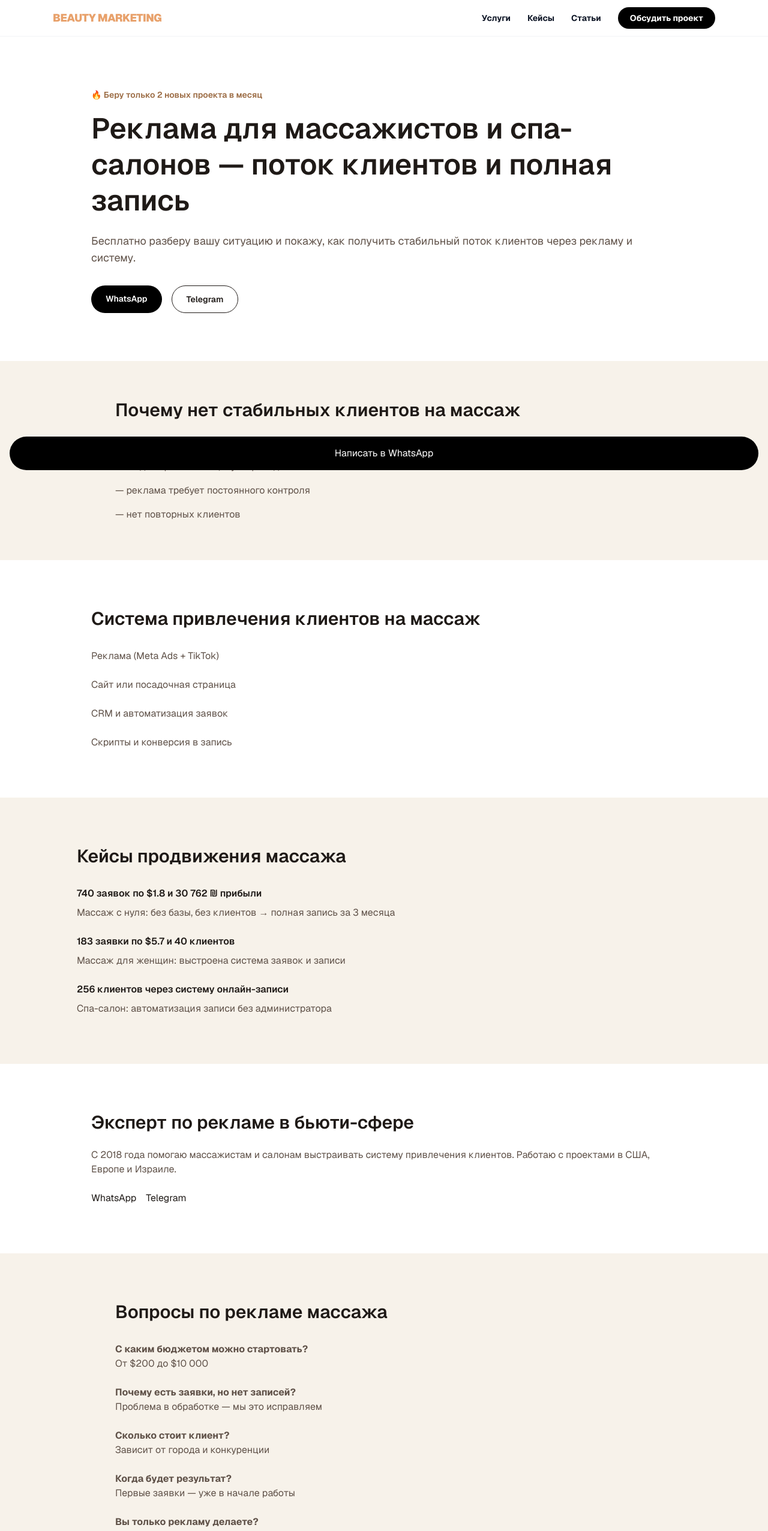
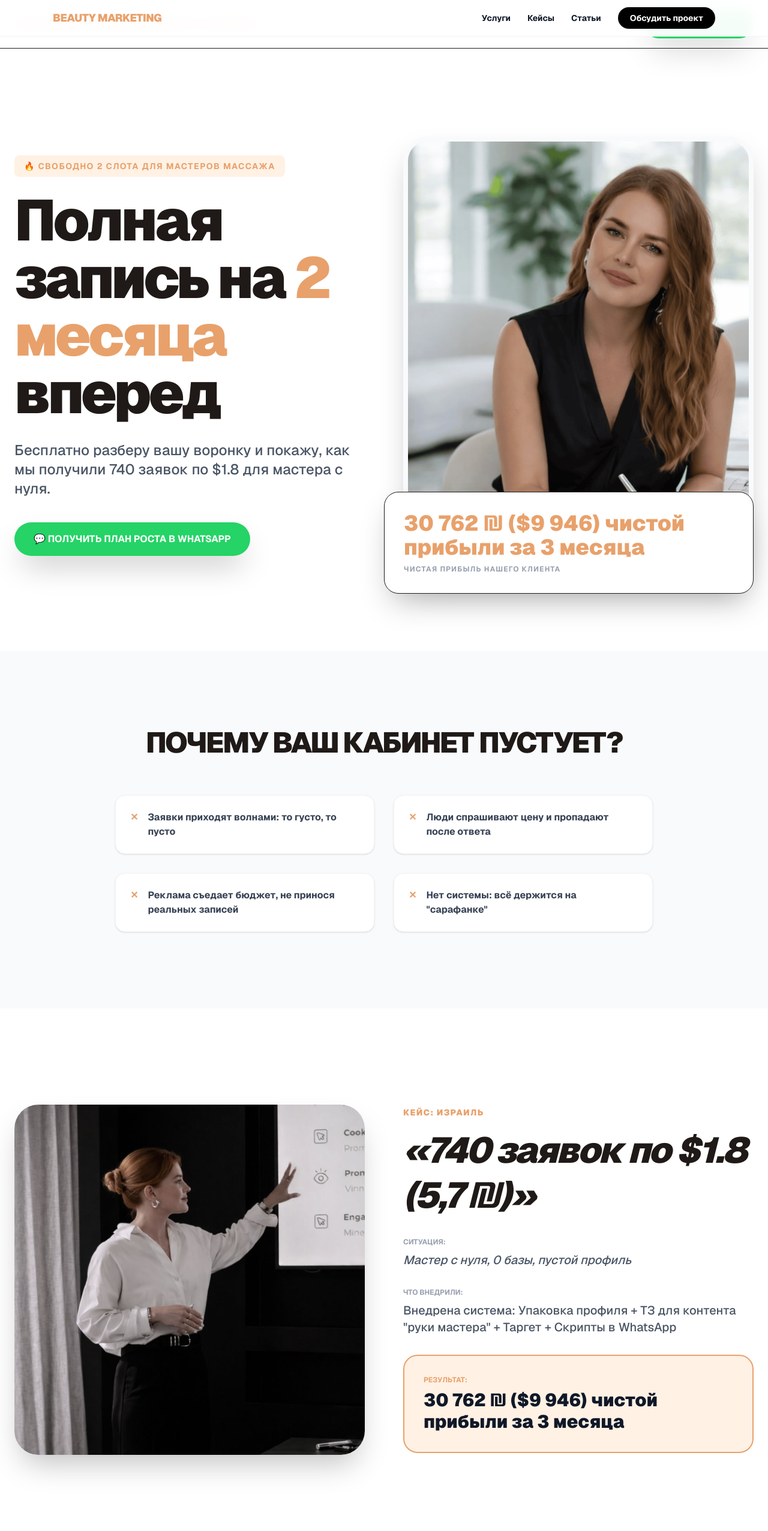
Before and after one commit to tatnova/my-website-rus, a Next.js app in the folder site/: page /massage in a window 1280 px wide. Shown: the top 2553 px of the page at 60% size. Built offline with nearby package versions, Linux system fonts and the light colour scheme.

Commit message:
add massage landing

```diff
--- a/site/src/app/massage/page.tsx
+++ b/site/src/app/massage/page.tsx
@@ -1,174 +1,152 @@
-import type { Metadata } from 'next';
+'use client';
+import React, { useState } from 'react';
 
-export const metadata: Metadata = {
-  title:
-    'Реклама для массажистов и спа-салонов | Клиенты на массаж',
-  description:
-    'Привлечение клиентов на массаж через рекламу: система заявок, CRM, стратегия и кейсы. Бесплатный разбор и план роста.',
+// Данные для страницы массажа из ваших источников
+const massageCase = {
+  niche: 'Студия ручного массажа (Израиль)',
+  problem: 'Мастер с нуля, 0 базы, пустой профиль',
+  result: '30 762 ₪ ($9 946) чистой прибыли за 3 месяца',
+  stats: '740 заявок по $1.8 (5,7 ₪)',
+  action: 'Внедрена система: Упаковка профиля + ТЗ для контента "руки мастера" + Таргет + Скрипты в WhatsApp'
 };
 
+const faqs = [
+  { q: 'ЧТО ЕСЛИ ЛЮДИ БУДУТ ТОЛЬКО СПРАШИВАТЬ ЦЕНУ?', a: 'Это решается на этапе воронки. Мы даем вам готовые скрипты ответов для WhatsApp, которые переводят вопрос "сколько стоит" в запись на сеанс.' },
+  { q: 'КАКОЙ МИНИМАЛЬНЫЙ БЮДЖЕТ НУЖЕН?', a: 'Мы считаем финансовую модель до старта. Обычно для окупаемого запуска в нише массажа достаточно бюджета от $200-300 в месяц.' }
+];
+
+// Компонент WhatsApp кнопки
+const WhatsAppButton = ({ children, className = '' }: any) => (
+  <a href="https://wa.me/972537086545" target="_blank" rel="noreferrer"
+     className={`inline-flex items-center justify-center gap-2 rounded-full bg-[#25D366] px-8 py-4 font-bold text-white shadow-2xl transition hover:scale-105 ${className}`}>
+    💬 {children}
+  </a>
+);
+
 export default function MassagePage() {
+  const [openFaq, setOpenFaq] = useState<number | null>(null);
+
   return (
-    <main className="bg-white text-[#1f1a17]">
+    <main className="bg-white text-[#1f1a17] selection:bg-[#fff1e4] selection:text-[#e8a16b]">
+      {/* Шапка */}
+      <nav className="fixed top-0 z-50 w-full bg-white/90 backdrop-blur-md border-b px-6 py-4 flex justify-between items-center">
+        <div className="text-sm md:text-xl font-black text-[#e8a16b] tracking-tighter uppercase">
+          МАРКЕТИНГ ДЛЯ МАССАЖНОГО БИЗНЕСА
+        </div>
+        <WhatsAppButton className="px-6 py-2 text-xs">КОНСУЛЬТАЦИЯ</WhatsAppButton>
+      </nav>
 
-      {/* HERO */}
-      <section className="px-6 py-20 max-w-5xl mx-auto">
-        <p className="text-sm text-[#9b6b43] font-semibold mb-4">
-          🔥 Беру только 2 новых проекта в месяц
-        </p>
-
-        <h1 className="text-3xl md:text-5xl font-semibold leading-tight">
-          Реклама для массажистов и спа-салонов — поток клиентов и полная запись
-        </h1>
-
-        <p className="mt-6 text-lg text-[#5f5148]">
-          Бесплатно разберу вашу ситуацию и покажу, как получить стабильный поток клиентов через рекламу и систему.
-        </p>
-
-        <div className="mt-8 flex gap-4 flex-wrap">
-          <a href="https://wa.me/972537086545" className="bg-black text-white px-6 py-3 rounded-full text-sm font-semibold">
-            WhatsApp
-          </a>
-          <a href="https://t.me/mailovaja" className="border px-6 py-3 rounded-full text-sm font-semibold">
-            Telegram
-          </a>
+      {/* 1. HERO — Агрессивный захват */}
+      <section className="pt-40 pb-32 px-6 max-w-7xl mx-auto flex flex-col md:flex-row items-center gap-16">
+        <div className="flex-1">
+          <div className="inline-block bg-[#fff1e4] text-[#e8a16b] px-4 py-2 rounded-lg font-bold text-sm mb-6 uppercase tracking-widest">
+            🔥 СВОБОДНО 2 СЛОТА ДЛЯ МАСТЕРОВ МАССАЖА
+          </div>
+          <h1 className="text-5xl md:text-8xl font-black leading-none tracking-tighter mb-8">
+            Полная запись на <span className="text-[#e8a16b]">2 месяца</span> вперед
+          </h1>
+          <p className="text-xl md:text-2xl text-gray-600 font-medium mb-10 max-w-xl">
+            Бесплатно разберу вашу воронку и покажу, как мы получили 740 заявок по $1.8 для мастера с нуля.
+          </p>
+          <WhatsAppButton>ПОЛУЧИТЬ ПЛАН РОСТА В WHATSAPP</WhatsAppButton>
         </div>
-      </section>
-
-      {/* ПРОБЛЕМЫ */}
-      <section className="px-6 py-16 bg-[#f7f2ea]">
-        <div className="max-w-4xl mx-auto">
-          <h2 className="text-2xl md:text-3xl font-semibold">
-            Почему нет стабильных клиентов на массаж
-          </h2>
-
-          <ul className="mt-6 space-y-4 text-[#5f5148]">
-            <li>— заявки приходят нестабильно</li>
-            <li>— люди спрашивают цену и пропадают</li>
-            <li>— реклама требует постоянного контроля</li>
-            <li>— нет повторных клиентов</li>
-          </ul>
-        </div>
-      </section>
-
-      {/* ПОДХОД */}
-      <section className="px-6 py-20 max-w-5xl mx-auto">
-        <h2 className="text-2xl md:text-3xl font-semibold">
-          Система привлечения клиентов на массаж
-        </h2>
-
-        <div className="mt-8 space-y-6 text-[#5f5148]">
-          <p>Реклама (Meta Ads + TikTok)</p>
-          <p>Сайт или посадочная страница</p>
-          <p>CRM и автоматизация заявок</p>
-          <p>Скрипты и конверсия в запись</p>
-        </div>
-      </section>
-
-      {/* КЕЙСЫ */}
-      <section className="px-6 py-20 bg-[#f7f2ea]">
-        <div className="max-w-5xl mx-auto">
-          <h2 className="text-2xl md:text-3xl font-semibold">
-            Кейсы продвижения массажа
-          </h2>
-
-          <div className="mt-8 space-y-6">
-
-            <div>
-              <h3 className="font-semibold">
-                740 заявок по $1.8 и 30 762 ₪ прибыли
-              </h3>
-              <p className="text-[#5f5148] mt-2">
-                Массаж с нуля: без базы, без клиентов → полная запись за 3 месяца
-              </p>
-            </div>
-
-            <div>
-              <h3 className="font-semibold">
-                183 заявки по $5.7 и 40 клиентов
-              </h3>
-              <p className="text-[#5f5148] mt-2">
-                Массаж для женщин: выстроена система заявок и записи
-              </p>
-            </div>
-
-            <div>
-              <h3 className="font-semibold">
-                256 клиентов через систему онлайн-записи
-              </h3>
-              <p className="text-[#5f5148] mt-2">
-                Спа-салон: автоматизация записи без администратора
-              </p>
-            </div>
-
+        <div className="flex-1 relative">
+          <div className="w-full aspect-[4/5] bg-gray-100 rounded-[40px] overflow-hidden border-8 border-gray-50 shadow-2xl">
+            <img src="/beauty-marketing-strategy.jpg" alt="Реклама для массажа" className="w-full h-full object-cover" />
+          </div>
+          {/* Плашка с результатом кейса */}
+          <div className="absolute -bottom-8 -left-8 bg-white p-8 rounded-3xl shadow-2xl border hidden md:block">
+            <p className="text-4xl font-black text-[#e8a16b]">{massageCase.result}</p>
+            <p className="text-xs font-bold text-gray-400 uppercase tracking-widest mt-2">Чистая прибыль нашего клиента</p>
           </div>
         </div>
       </section>
 
-      {/* ОБО МНЕ */}
-      <section className="px-6 py-20 max-w-5xl mx-auto">
-        <h2 className="text-2xl md:text-3xl font-semibold">
-          Эксперт по рекламе в бьюти-сфере
-        </h2>
+      {/* STICKY CTA ДЛЯ МОБИЛЬНЫХ (Критично для конверсии) */}
+      <div className="fixed bottom-6 left-0 w-full z-50 px-6 md:hidden">
+        <WhatsAppButton className="w-full py-5 text-lg shadow-3xl">ЗАПИСАТЬСЯ НА РАЗБОР (WA)</WhatsAppButton>
+      </div>
 
-        <p className="mt-6 text-[#5f5148]">
-          С 2018 года помогаю массажистам и салонам выстраивать систему привлечения клиентов.
-          Работаю с проектами в США, Европе и Израиле.
-        </p>
-
-        <div className="mt-6 flex gap-4">
-          <a href="https://wa.me/972537086545">WhatsApp</a>
-          <a href="https://t.me/mailovaja">Telegram</a>
-        </div>
-      </section>
-
-      {/* FAQ */}
-      <section className="px-6 py-20 bg-[#f7f2ea]">
-        <div className="max-w-4xl mx-auto">
-          <h2 className="text-2xl md:text-3xl font-semibold">
-            Вопросы по рекламе массажа
-          </h2>
-
-          <div className="mt-8 space-y-6 text-[#5f5148]">
-
-            <p><b>С каким бюджетом можно стартовать?</b><br/>От $200 до $10 000</p>
-
-            <p><b>Почему есть заявки, но нет записей?</b><br/>Проблема в обработке — мы это исправляем</p>
-
-            <p><b>Сколько стоит клиент?</b><br/>Зависит от города и конкуренции</p>
-
-            <p><b>Когда будет результат?</b><br/>Первые заявки — уже в начале работы</p>
-
-            <p><b>Вы только рекламу делаете?</b><br/>Нет, выстраиваем систему полностью</p>
-
+      {/* 2. БЛОК ПРОБЛЕМ — "Узнавание" */}
+      <section className="py-32 bg-gray-50 px-6">
+        <div className="max-w-4xl mx-auto text-center">
+          <h2 className="text-3xl md:text-5xl font-black mb-16 tracking-tighter uppercase">Почему ваш кабинет пустует?</h2>
+          <div className="grid md:grid-cols-2 gap-8 text-left">
+            {[
+              'Заявки приходят волнами: то густо, то пусто',
+              'Люди спрашивают цену и пропадают после ответа',
+              'Реклама съедает бюджет, не принося реальных записей',
+              'Нет системы: всё держится на "сарафанке"'
+            ].map((text, i) => (
+              <div key={i} className="flex gap-4 items-start bg-white p-6 rounded-2xl shadow-sm border border-gray-100">
+                <span className="text-[#e8a16b] font-bold">✕</span>
+                <p className="font-bold text-gray-700">{text}</p>
+              </div>
+            ))}
           </div>
         </div>
       </section>
 
-      {/* CTA */}
-      <section className="px-6 py-20 text-center">
-        <h2 className="text-2xl md:text-3xl font-semibold">
-          Получите разбор вашего проекта
-        </h2>
-
-        <div className="mt-6 flex justify-center gap-4">
-          <a href="https://wa.me/972537086545" className="bg-black text-white px-6 py-3 rounded-full">
-            WhatsApp
-          </a>
-          <a href="https://t.me/mailovaja" className="border px-6 py-3 rounded-full">
-            Telegram
-          </a>
+      {/* 3. ГЛАВНЫЙ КЕЙС — Модель "Сценарий" */}
+      <section className="py-40 px-6 max-w-7xl mx-auto">
+        <div className="flex flex-col md:flex-row gap-16 items-center">
+          <div className="flex-1 order-2 md:order-1">
+             <img src="/beauty-client-acquisition-strategy-funnel.jpg" alt="Кейс массаж Израиль" className="rounded-[40px] shadow-2xl" />
+          </div>
+          <div className="flex-1 order-1 md:order-2">
+            <h2 className="text-[#e8a16b] font-black text-sm tracking-widest mb-4 uppercase">Кейс: Израиль</h2>
+            <h3 className="text-4xl md:text-6xl font-black mb-8 leading-tight tracking-tighter italic">
+              «{massageCase.stats}»
+            </h3>
+            <div className="space-y-8">
+              <div>
+                <p className="text-xs font-bold text-gray-400 uppercase mb-2">Ситуация:</p>
+                <p className="text-xl font-medium text-gray-600 italic">{massageCase.problem}</p>
+              </div>
+              <div>
+                <p className="text-xs font-bold text-gray-400 uppercase mb-2">Что внедрили:</p>
+                <p className="text-xl font-medium text-gray-600">{massageCase.action}</p>
+              </div>
+              <div className="p-8 bg-[#fff1e4] rounded-3xl border-2 border-[#e8a16b]">
+                <p className="text-xs font-bold text-[#e8a16b] uppercase mb-2">Результат:</p>
+                <p className="text-3xl font-black text-gray-900">{massageCase.result}</p>
+              </div>
+            </div>
+          </div>
         </div>
       </section>
 
-      {/* FIXED BUTTON */}
-      <a
-        href="https://wa.me/972537086545"
-        className="fixed bottom-4 left-4 right-4 bg-black text-white text-center py-4 rounded-full"
-      >
-        Написать в WhatsApp
-      </a>
+      {/* 4. FAQ — Отработка страхов */}
+      <section className="py-32 bg-gray-900 text-white px-6">
+        <div className="max-w-3xl mx-auto">
+          <h2 className="text-4xl font-black mb-16 text-center tracking-tighter uppercase italic">Вопросы по окупаемости</h2>
+          <div className="space-y-4">
+            {faqs.map((f, i) => (
+              <div key={i} className="bg-white/5 border border-white/10 rounded-3xl overflow-hidden">
+                <button onClick={() => setOpenFaq(openFaq === i ? null : i)}
+                  className="w-full text-left p-8 font-bold flex justify-between items-center hover:bg-white/5 transition">
+                  <span className="uppercase text-sm tracking-widest">{f.q}</span>
+                  <span className="text-[#e8a16b] text-2xl">{openFaq === i ? '−' : '+'}</span>
+                </button>
+                {openFaq === i && <div className="p-8 pt-0 text-gray-400 border-t border-white/5 leading-relaxed">{f.a}</div>}
+              </div>
+            ))}
+          </div>
+        </div>
+      </section>
 
+      {/* 5. ФИНАЛЬНЫЙ ПРИЗЫВ */}
+      <section className="py-40 px-6 text-center">
+        <h2 className="text-5xl md:text-8xl font-black tracking-tighter mb-10">НУЖНА ПОЛНАЯ ЗАПИСЬ?</h2>
+        <p className="text-xl text-gray-500 mb-12 italic max-w-2xl mx-auto">
+          Разберем вашу ситуацию за 15 минут в WhatsApp — это бесплатно и покажет вам точки роста прибыли.
+        </p>
+        <WhatsAppButton className="py-6 px-12 text-xl">ЗАПИСАТЬСЯ НА РАЗБОР</WhatsAppButton>
+      </section>
+
+      <footer className="py-12 border-t text-center text-gray-400 font-bold text-xs uppercase tracking-widest">
+        © 2026 БЬЮТИ.СТРАТЕГИЯ — РАБОТА НА ФИНАНСОВЫЙ РЕЗУЛЬТАТ
+      </footer>
     </main>
   );
 }
```
